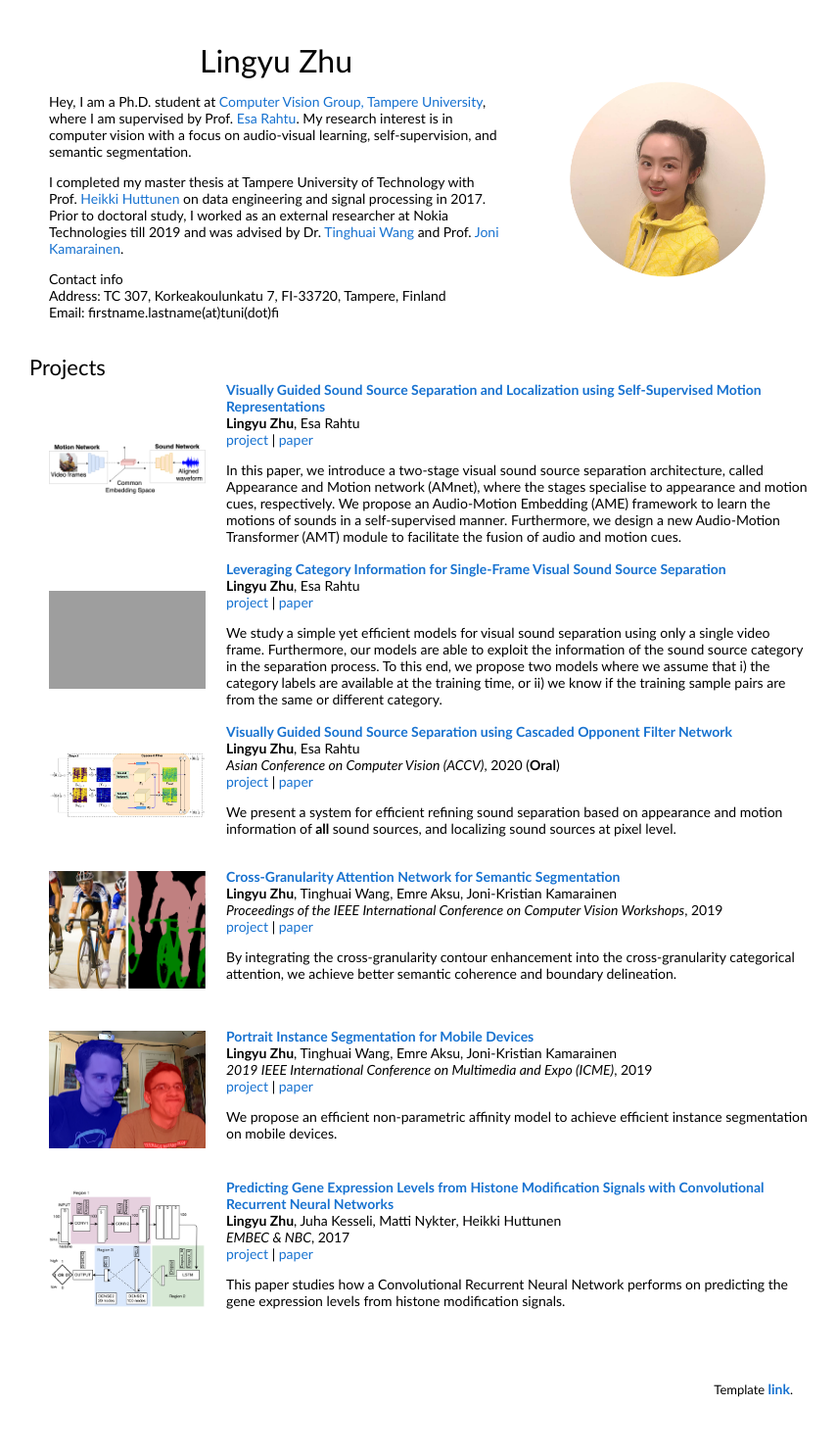
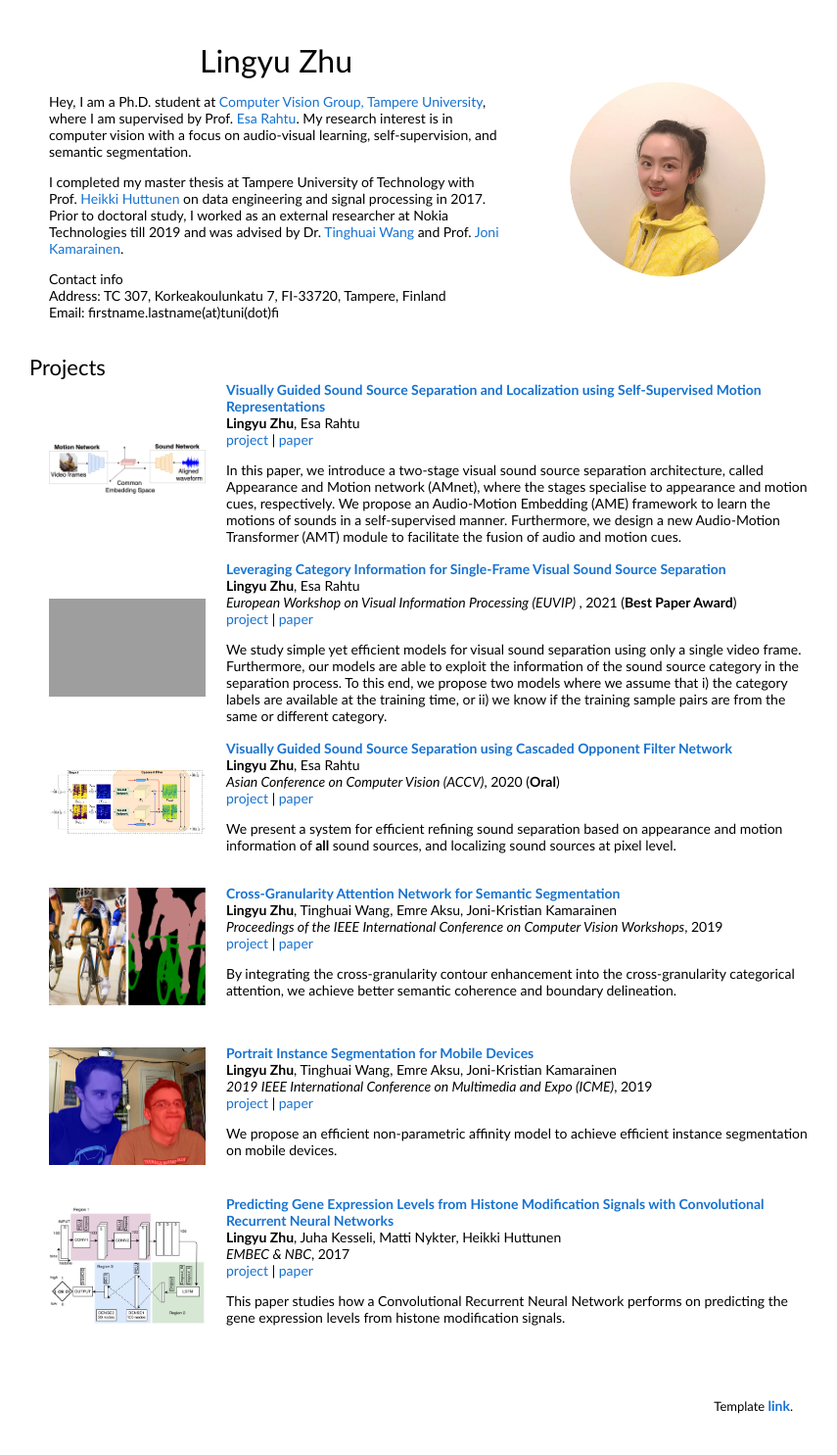
Before and after one commit to ly-zhu/ly-zhu.github.io, a Jekyll site: the page index.html, which Jekyll copies as it is, in a window 1280 px wide. Shown: the whole page at 98% size, without its empty margins (210-1065 px from the left). Built offline with Jekyll 4.4.1, drawn with Linux system fonts in a browser that asks for light colours; grey boxes are pictures that could not be loaded.

Commit message:
euvip 2021

```diff
--- a/index.html
+++ b/index.html
@@ -87,10 +87,12 @@
           <br>
           <strong>Lingyu Zhu</strong>, Esa Rahtu
           <br>
+	  <em>European Workshop on Visual Information Processing (EUVIP) </em>, 2021 (<strong>Best Paper Award</strong>)
+          <br>
           <a href="https://ly-zhu.github.io/leveraging-category-information-for-single-frame-visual-sound-source-separation">project</a> |
           <a href="https://arxiv.org/pdf/2007.07984.pdf">paper</a>
           <p>
-          We study a simple yet efficient models for visual sound separation using only a single video frame. Furthermore, our models are able to exploit the information of the sound source category in the separation process. To this end, we propose two models where we assume that i) the category labels are available at the training time, or ii) we know if the training sample pairs are from the same or different category.
+          We study simple yet efficient models for visual sound separation using only a single video frame. Furthermore, our models are able to exploit the information of the sound source category in the separation process. To this end, we propose two models where we assume that i) the category labels are available at the training time, or ii) we know if the training sample pairs are from the same or different category.
           </p>
         </td>
       </tr>
```
